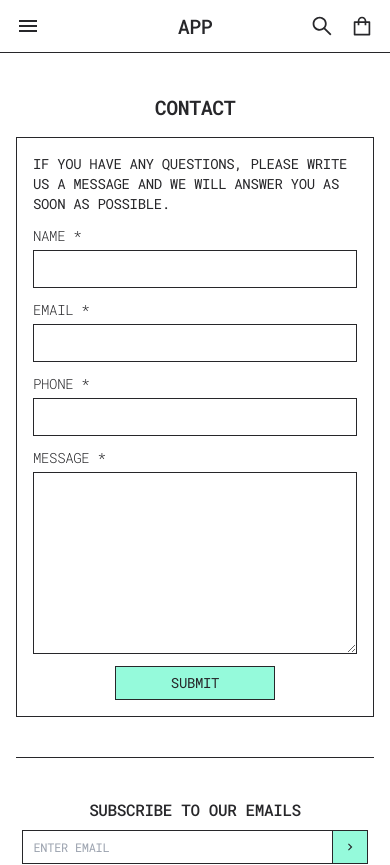
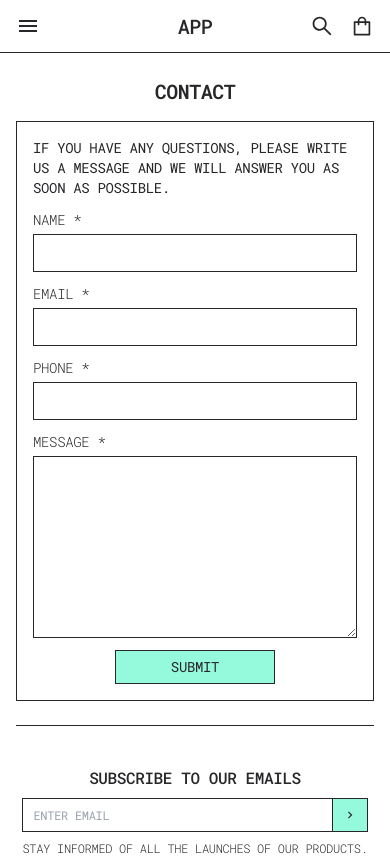
Before and after one commit to lbavendanos/privoti, a Next.js app: page /contact in a window 390 px wide. Shown: the top 865 px of the page. Built offline with nearby package versions, Linux system fonts and the light colour scheme; no server answers.

Commit message:
Fix page margin

```diff
--- a/src/modules/cart/CartModule.tsx
+++ b/src/modules/cart/CartModule.tsx
@@ -33,7 +33,7 @@ const items: Items = [
 
 export default function CartModule() {
   return (
-    <Container className="my-10">
+    <Container className="my-6 md:my-10">
       <div className="flex flex-col space-y-10">
         <div className="flex flex-col space-y-4">
           <Heading as="h1">Cart</Heading>
--- a/src/modules/catalog/CatalogModule.tsx
+++ b/src/modules/catalog/CatalogModule.tsx
@@ -3,7 +3,7 @@ import Heading from '@/common/components/Heading'
 
 export default function CatalogModule() {
   return (
-    <Container className="my-10">
+    <Container className="my-6 md:my-10">
       <Heading as="h2">Catalog</Heading>
     </Container>
   )
--- a/src/modules/contact/ContactModule.tsx
+++ b/src/modules/contact/ContactModule.tsx
@@ -4,7 +4,7 @@ import ContactForm from './components/ContactForm'
 
 export default function ContactModule() {
   return (
-    <Container className="my-10">
+    <Container className="my-6 md:my-10">
       <div className="flex flex-col w-full max-w-[600px] mx-auto space-y-4">
         <Heading as="h2" className="text-center">
           Contact
```
